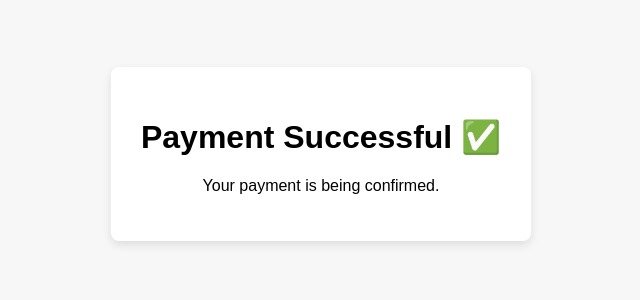
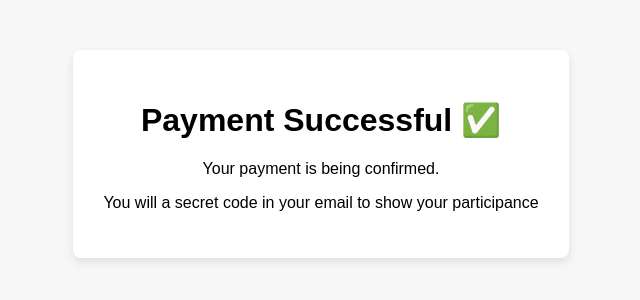
Before and after one commit to Superstackedgiveaways/Superstackedgiveaways, a plain HTML site: page payment-success.html in a window 1280 px wide. Shown: the part 254-554 px from the top of the page, without its empty margins (319-959 px from the left). Drawn offline with Linux system fonts and the light colour scheme.

Commit message:
Add new payment-success.html

```diff
--- a/payment-success.html
+++ b/payment-success.html
@@ -25,6 +25,7 @@
   <div class="box">
     <h1>Payment Successful ✅</h1>
     <p>Your payment is being confirmed.</p>
+    <P>You will a secret code in your email to show your participance</P>
   </div>
 </body>
 </html>
```
